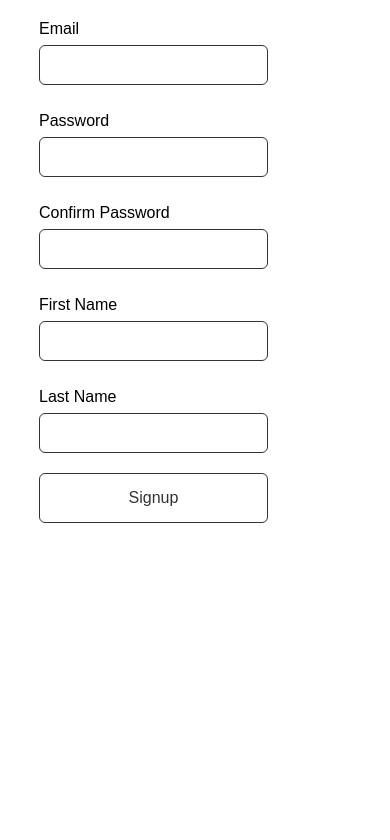
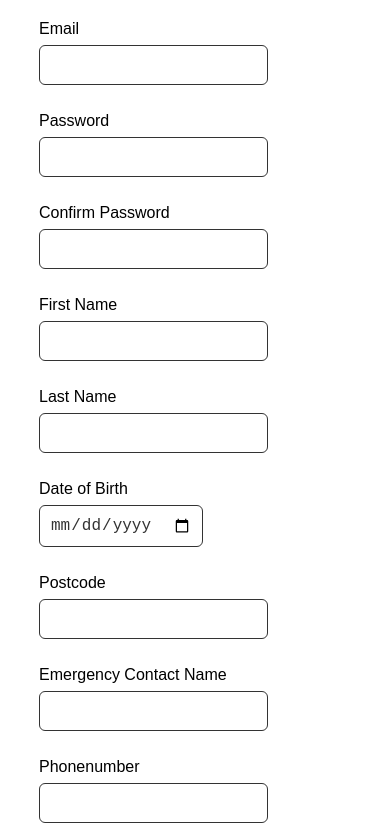
Before and after one commit to BeataTetkowska/ITP-DLLT, a website: page app/views/signup.html in a window 390 px wide. Shown: the part 234-1074 px from the top of the page. Before the commit the page ends 844 px from the top, so only its background shows below. Drawn offline with nearby package versions, Linux system fonts and the light colour scheme.

Commit message:
DLLT-57 Registation update/ DOB, Postcode, Emergencyname, phonenumber

```diff
--- a/app/public/js/signup.js
+++ b/app/public/js/signup.js
@@ -61,6 +61,22 @@ function validateSignUpForm() {
       selector: "#confirmPassword",
       id: "confirmPassword",
     },
+    {
+      selector:"#dateofBirth",
+      id: "#dateofBirth",
+    },
+    {
+      selector: "#postcode",
+      id: "#postcode",
+    },
+    {
+      selector: "#emergencyname",
+      id:  "#emergencyname",
+    },
+    {
+      selector: "#phonenumber",
+      id: "#phonenumber",
+    },
   ];
 
   var formData = validateForm(fields);
--- a/app/views/signup.html
+++ b/app/views/signup.html
@@ -101,6 +101,23 @@
         <input id="lastName" />
       </div>
       <div class="formGroup">
+        <lable for="date">Date of Birth</lable>
+        <input type="date" id="dateofBirth" />
+      </div>
+      <div class="formGroup">
+        <lable for="postcode">Postcode</lable>
+        <input id="postcode" />
+      </div>
+        <div class="formGroup">
+          <lable for="emergencyname">Emergency Contact Name</lable>
+          <input id="emergencyname"/>
+        </div>
+        <div class="formGroup">
+          <lable for="phonenumebr">Phonenumber</lable>
+          <input id="phonenumebr" />
+        </div>
+
+      <div class="formGroup">
         <button id="signup">Signup</button>
       </div>
     </div>
```
